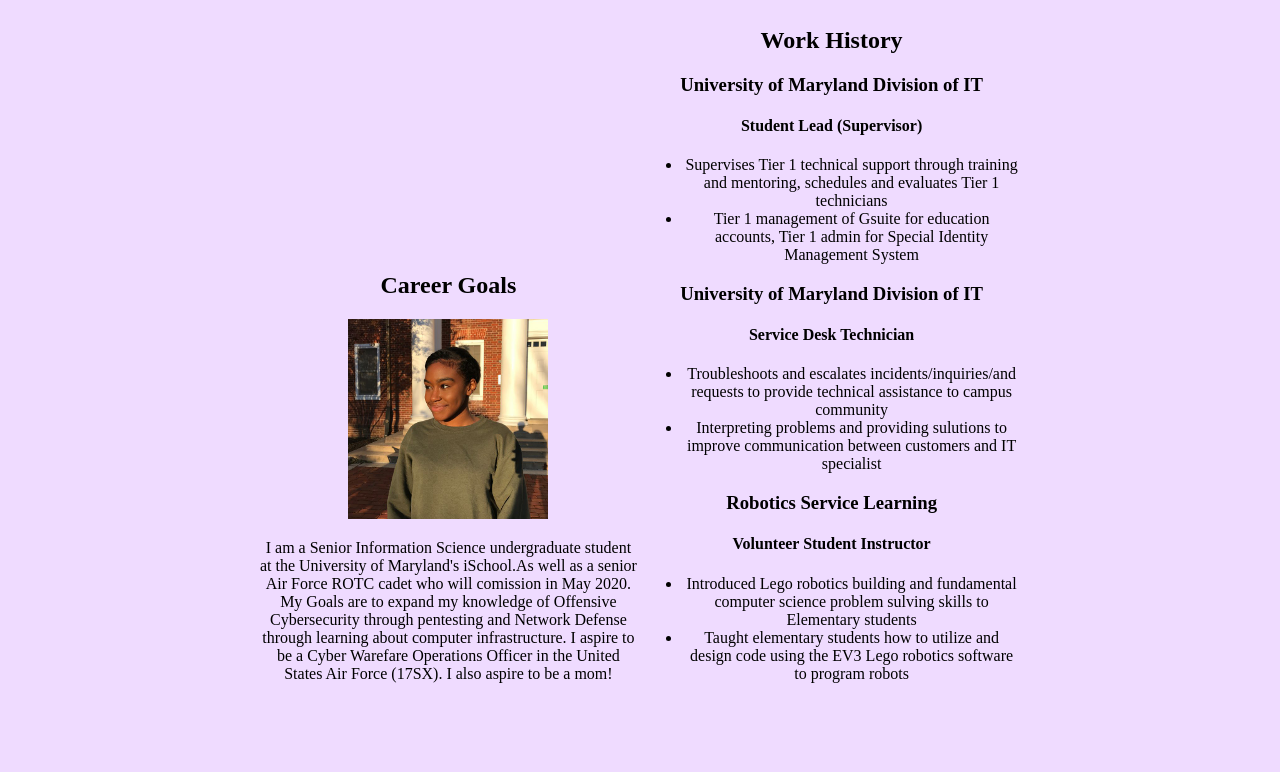
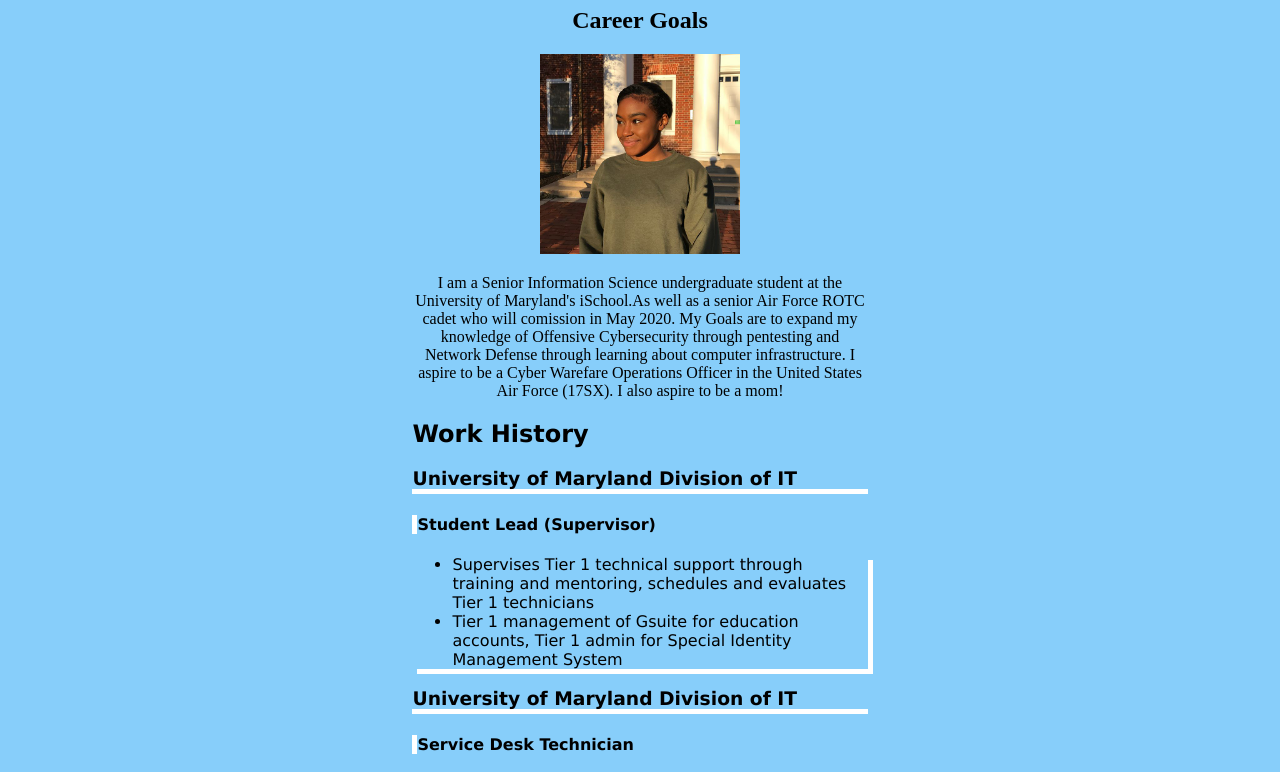
Before and after one commit to DanielleLewis017/DaniellesNotebook, a plain HTML site: page index.html in a window 1280 px wide. Shown: the part 73-845 px from the top of the page. Before the commit the page ends 800 px from the top, so only its background shows below. Drawn offline with Linux system fonts and the light colour scheme.

Commit message:
Update styles.css

```diff
--- a/styles.css
+++ b/styles.css
@@ -1,36 +1,46 @@
 body{
-    background-color: #efdbff
+    background-color: lightskyblue;
 }
 .candidate{
     /* Q2 - 1 change background color of element to dark
     and text light */
-    background-color: darkgrey;
+    background-color: blue;
     color: white;
     text-align: center;
 }
-.resume{
-    /* Q2 -2 center the div within the page. */
+.goals{
     text-align: center;
-    /*Ths is keeping it in the center while only using 60% of total page */
+}
+.wk_history{
+     /*(Q2-5) Style the work history entries from
+    Q1-5 so that they all end up consistent in their appearance. Change at least 5 properties*/
+    text-align: left;
+    font-family: Verdana, Geneva, Tahoma, sans-serif;
 }
 #profile{
     /* Q2-4 change the size of the image*/
     width: 200px;
     height: 200px;
 }
-.wk_history{
-     /* Q2 -2 only use 60%. */
-    width: 30%;
-    /* Q2 -3 Make divs function as columns. */
-    display: inline-block;
-    /*Style the work history entries from Q1-5 so that they all
-    end up consistent in their appearance. Change at least 5 properties.
-    -Maybe give them a border, size, type, color
-    */
+div{
+    /*Q2-3 Make the divs in Q1-3 such that they function as column.
+    Q2-2 Limit the content in the div element fom Q1-2 to
+    use only 60% of the page width and center the div within the page.*/
+    margin-left: 20%;
+    margin-right: 20%;
 }
-.goals{
-     /* Q2 -2 only use 60%. */
-    width: 30%;
-    /* Q2 -3 Make divs function as columns. */
-    display: inline-block;
+h3{
+    /*(Q2-5) Style the work history entries from
+    Q1-5 so that they all end up consistent in their appearance. Change at least 5 properties*/
+    border-bottom: 5px solid white;
 }
+h4{
+    /*(Q2-5) Style the work history entries from
+    Q1-5 so that they all end up consistent in their appearance. Change at least 5 properties*/
+    border-left: 5px solid white;
+}
+ul{
+    /*(Q2-5) Style the work history entries from
+    Q1-5 so that they all end up consistent in their appearance. Change at least 5 properties*/
+    box-shadow: 5px 5px white;
+}
```
